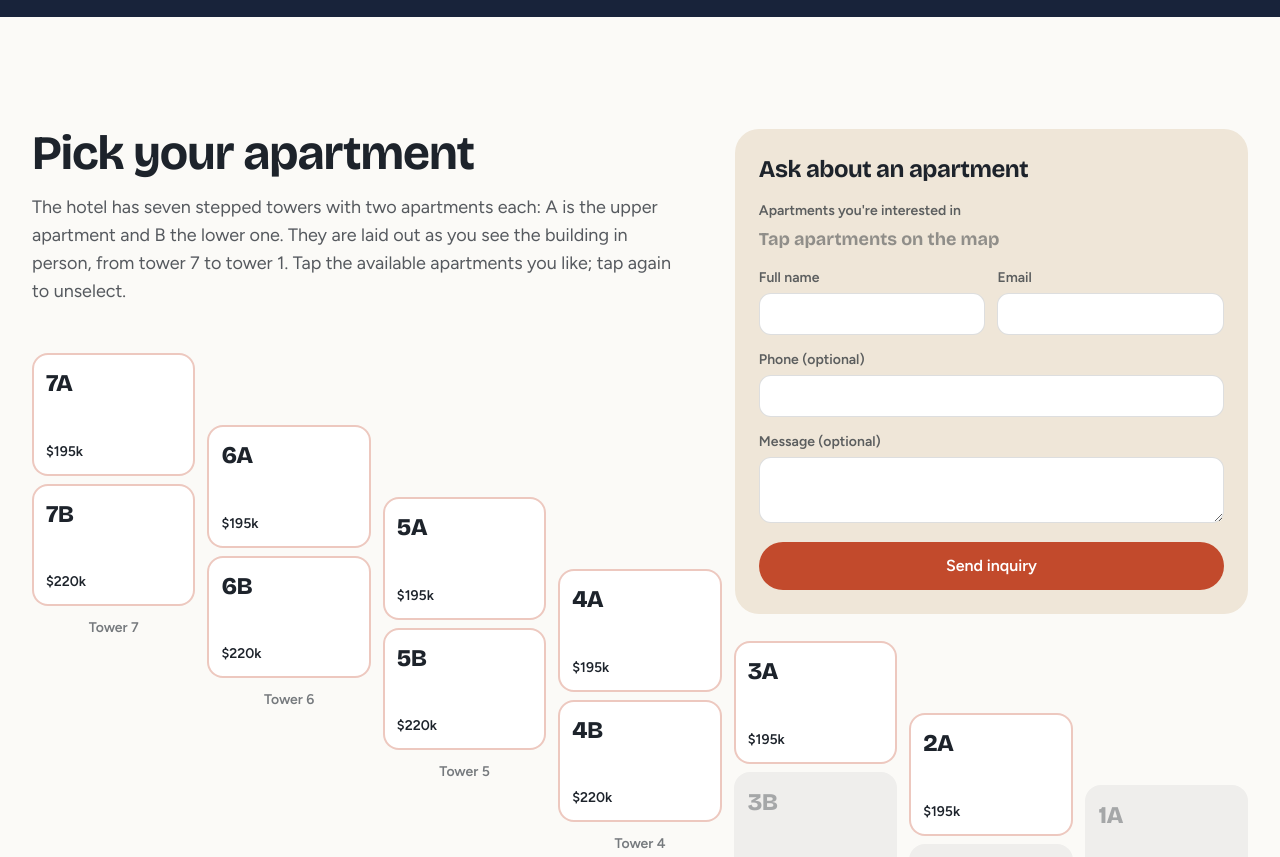
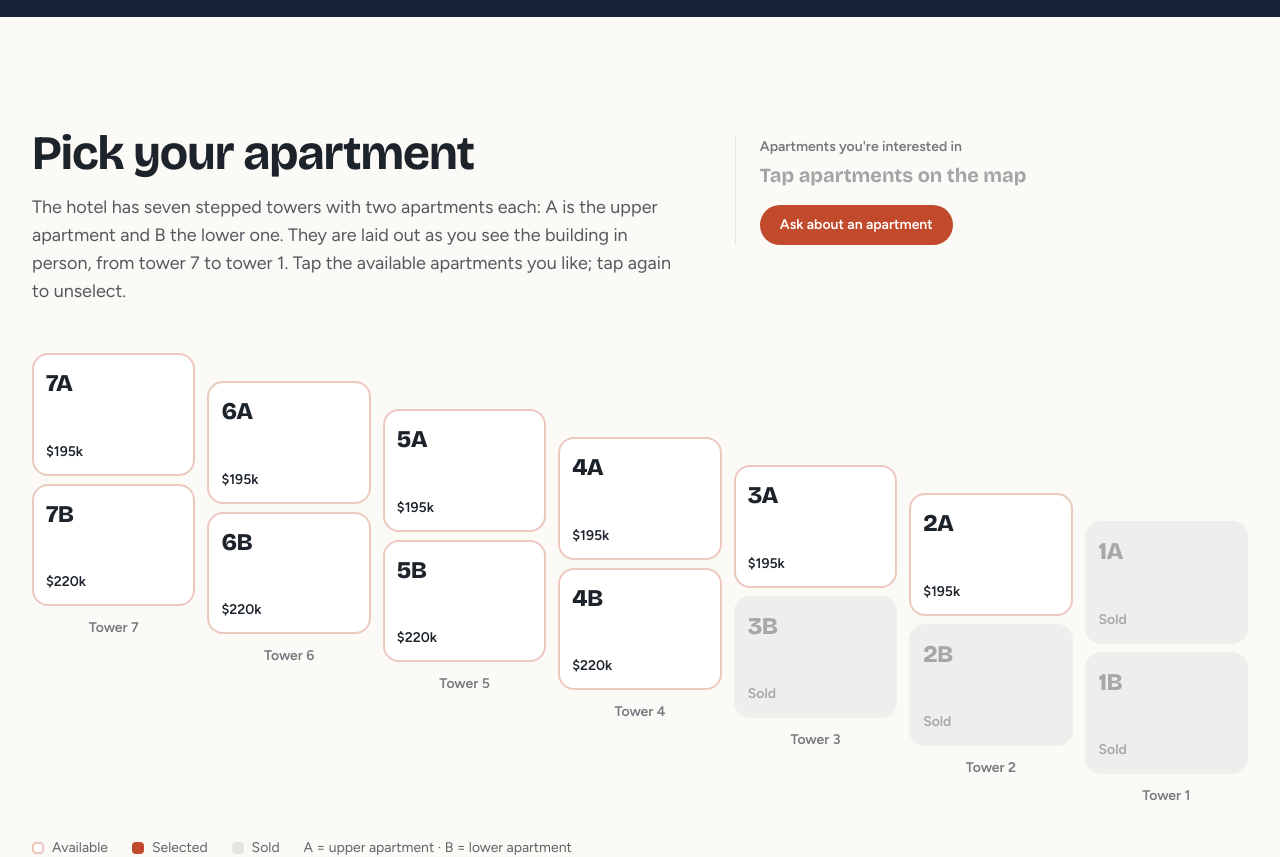
Before and after one commit to cristobalgomez-pp/cerritos-beach-hotel, a Next.js app: page /en/for-sale in a window 1280 px wide. Shown: the part 840-1697 px from the top of the page. Built offline with nearby package versions, Linux system fonts and the light colour scheme.

Commit message:
feat: formulario como pop-up y aviso sutil en la esquina
Co-Authored-By: Claude Opus 5.5 <noreply@anthropic.com>
Claude-Session: https://claude.ai/code/session_01ACeo3wLuT34dzJsfLrb6eZ

```diff
--- a/src/app/[lang]/for-sale/page.tsx
+++ b/src/app/[lang]/for-sale/page.tsx
@@ -59,6 +59,7 @@ export default async function ForSalePage({ params }: Props) {
           selected: f.selected,
           formTitle: f.formTitle,
           pickHint: f.pickHint,
+          close: getDictionary(lang).rooms.closeGallery,
           name: f.name,
           email: f.email,
           phone: f.phone,
--- a/src/components/for-sale/SaleExplorer.tsx
+++ b/src/components/for-sale/SaleExplorer.tsx
@@ -14,6 +14,7 @@ export interface SaleLabels {
   selected: string;
   formTitle: string;
   pickHint: string;
+  close: string;
   name: string;
   email: string;
   phone: string;
@@ -30,10 +31,8 @@ type Status = "idle" | "sending" | "sent" | "error";
 
 const usd = (n: number) => `$${Math.round(n / 1000)}k`;
 
-// Smallest step between towers (px); on wide screens it grows so the form fits above the low towers
-const MIN_STEP = 28;
-// Columns (from the right) that sit under the form on wide screens
-const COLUMNS_UNDER_FORM = 3;
+// Vertical step between towers, so the diagram reads like the stepped building
+const STEP = 28;
 
 export default function SaleExplorer({
   units,
@@ -51,34 +50,22 @@ export default function SaleExplorer({
   const [selected, setSelected] = useState<string[]>([]);
   const [status, setStatus] = useState<Status>("idle");
   const [validation, setValidation] = useState("");
-  const [step, setStep] = useState(MIN_STEP);
-  const formRef = useRef<HTMLDivElement>(null);
-  const gridRef = useRef<HTMLDivElement>(null);
+  const dialogRef = useRef<HTMLDialogElement>(null);
 
-  // On wide screens the form floats in the empty top-right corner of the stepped building.
-  // Grow the step until the first tower under the form starts below it.
+  const openForm = () => {
+    document.body.style.overflow = "hidden";
+    dialogRef.current?.showModal();
+  };
+  const closeForm = () => dialogRef.current?.close();
+
+  // Lock page scroll while the dialog is open
   useEffect(() => {
-    const form = formRef.current;
-    const grid = gridRef.current;
-    if (!form || !grid) return;
-    const firstUnderForm = towers.length - COLUMNS_UNDER_FORM;
-    const measure = () => {
-      if (!window.matchMedia("(min-width: 1024px)").matches) {
-        setStep(MIN_STEP);
-        return;
-      }
-      const overlap = form.getBoundingClientRect().bottom - grid.getBoundingClientRect().top + 24;
-      setStep(Math.max(MIN_STEP, Math.ceil(overlap / firstUnderForm)));
-    };
-    measure();
-    const ro = new ResizeObserver(measure);
-    ro.observe(form);
-    window.addEventListener("resize", measure);
-    return () => {
-      ro.disconnect();
-      window.removeEventListener("resize", measure);
-    };
-  }, [towers.length, status, validation]);
+    const d = dialogRef.current;
+    if (!d) return;
+    const onClose = () => (document.body.style.overflow = "");
+    d.addEventListener("close", onClose);
+    return () => d.removeEventListener("close", onClose);
+  }, []);
 
   const toggle = (id: string) =>
     setSelected((s) => (s.includes(id) ? s.filter((x) => x !== id) : [...s, id]));
@@ -126,9 +113,9 @@ export default function SaleExplorer({
 
         {/* Building diagram: one column per tower, A on top and B below, stepped like the real building */}
         <div className="mt-12 overflow-x-auto pb-2">
-          <div ref={gridRef} className="grid min-w-[640px] grid-cols-7 gap-3">
+          <div className="grid min-w-[640px] grid-cols-7 gap-3">
             {towers.map((tower, i) => (
-              <div key={tower} className="flex flex-col gap-2" style={{ paddingTop: i * step }}>
+              <div key={tower} className="flex flex-col gap-2" style={{ paddingTop: i * STEP }}>
                 {(["A", "B"] as const).map((letter) => {
                   const u = unit(tower, letter);
                   if (!u) return null;
@@ -179,36 +166,65 @@ export default function SaleExplorer({
           <span>A = {labels.upper.toLowerCase()} · B = {labels.lower.toLowerCase()}</span>
         </div>
 
-        {/* Inquiry form: below the map on small screens, top-right corner on wide screens */}
-        <div
-          ref={formRef}
-          id="inquiry"
-          className="mt-12 rounded-3xl bg-sand p-6 lg:absolute lg:right-0 lg:top-0 lg:mt-0 lg:w-[calc(3/7*100%-0.5rem)]"
+        {/* Subtle prompt in the empty top-right corner (below the map on small screens) */}
+        <div className="mt-8 flex flex-wrap items-center justify-between gap-4 border-t border-ink/10 pt-5 lg:absolute lg:right-0 lg:top-2 lg:mt-0 lg:w-[calc(3/7*100%-0.5rem)] lg:flex-col lg:items-start lg:border-l lg:border-t-0 lg:pl-6 lg:pt-0">
+          <div>
+            <p className="text-sm font-semibold text-ink/60">{labels.units}</p>
+            <p className={`mt-1 font-display text-xl font-bold ${selected.length ? "text-adobe" : "text-ink/40"}`} aria-live="polite">
+              {selected.length ? selected.join(", ") : labels.pickHint}
+            </p>
+          </div>
+          <button
+            type="button"
+            onClick={openForm}
+            className="rounded-full bg-adobe px-5 py-2.5 text-sm font-semibold text-white transition-colors hover:bg-[#a83e23]"
           >
-          <h3 className="text-2xl font-bold">{labels.formTitle}</h3>
+            {labels.formTitle}
+          </button>
+        </div>
+
+        <dialog
+          ref={dialogRef}
+          aria-labelledby="inquiry-title"
+          className="m-auto w-[calc(100%-2rem)] max-w-lg rounded-3xl bg-bone p-0 text-ink shadow-2xl backdrop:bg-night/60"
+          onClick={(e) => {
+            if (e.target === dialogRef.current) closeForm(); // click on the backdrop
+          }}
+        >
+          <div className="p-6 md:p-8">
+            <div className="flex items-start justify-between gap-4">
+              <h3 id="inquiry-title" className="text-2xl font-bold">
+                {labels.formTitle}
+              </h3>
+              <button type="button" onClick={closeForm} aria-label={labels.close} className="-mr-2 -mt-1 rounded-full p-2 hover:bg-ink/5">
+                <svg viewBox="0 0 24 24" className="h-5 w-5" fill="none" stroke="currentColor" strokeWidth={2} aria-hidden="true">
+                  <path d="M6 6l12 12M18 6L6 18" />
+                </svg>
+              </button>
+            </div>
 
             {status === "sent" ? (
-            <p className="mt-4 font-display text-xl font-bold" role="status">
+              <p className="mt-6 font-display text-xl font-bold" role="status">
                 {labels.success}
               </p>
             ) : (
-            <form onSubmit={onSubmit} noValidate className="mt-4 space-y-3">
+              <form onSubmit={onSubmit} noValidate className="mt-5 space-y-4">
                 <div>
-                <p className="text-sm font-semibold text-ink/70">{labels.units}</p>
-                <p className={`mt-1 font-display text-lg font-bold ${selected.length ? "text-adobe" : "text-ink/45"}`}>
+                  <p className="text-sm font-semibold text-ink/60">{labels.units}</p>
+                  <p className={`mt-1 font-display text-lg font-bold ${selected.length ? "text-adobe" : "text-ink/40"}`}>
                     {selected.length ? selected.join(", ") : labels.pickHint}
                   </p>
                 </div>
-              <div className="grid gap-3 sm:grid-cols-2">
+                <div className="grid gap-4 sm:grid-cols-2">
                   <Field label={labels.name} name="name" autoComplete="name" required />
                   <Field label={labels.email} name="email" type="email" autoComplete="email" required />
                 </div>
                 <Field label={labels.phone} name="phone" type="tel" autoComplete="tel" />
                 <label className="block">
-                <span className="text-sm font-semibold text-ink/70">{labels.message}</span>
+                  <span className="text-sm font-semibold text-ink/60">{labels.message}</span>
                   <textarea
                     name="message"
-                  rows={2}
+                    rows={3}
                     className="mt-1 w-full rounded-xl border border-ink/15 bg-white px-3 py-2 outline-none focus:border-pacific"
                   />
                 </label>
@@ -240,6 +256,7 @@ export default function SaleExplorer({
               </form>
             )}
           </div>
+        </dialog>
       </div>
     </section>
   );
```
Lines whose indentation alone changed are shown as unchanged.
